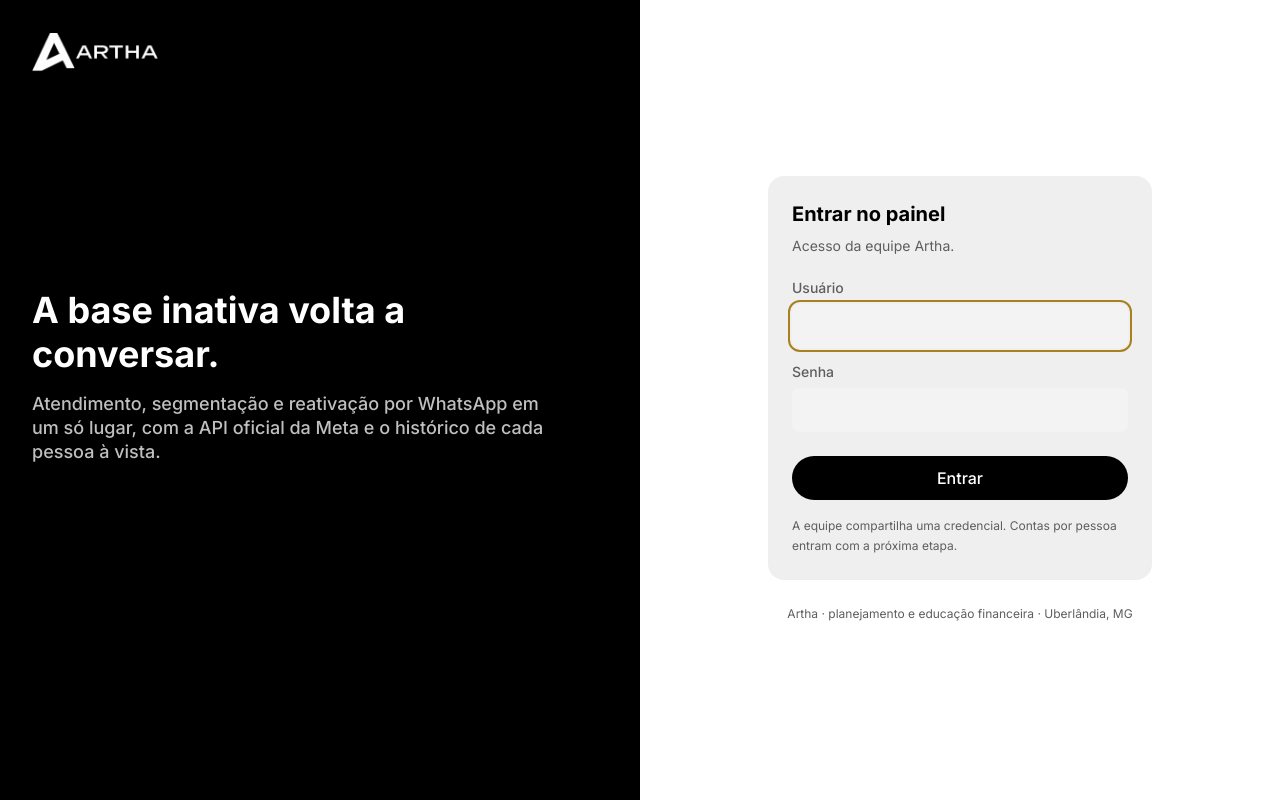
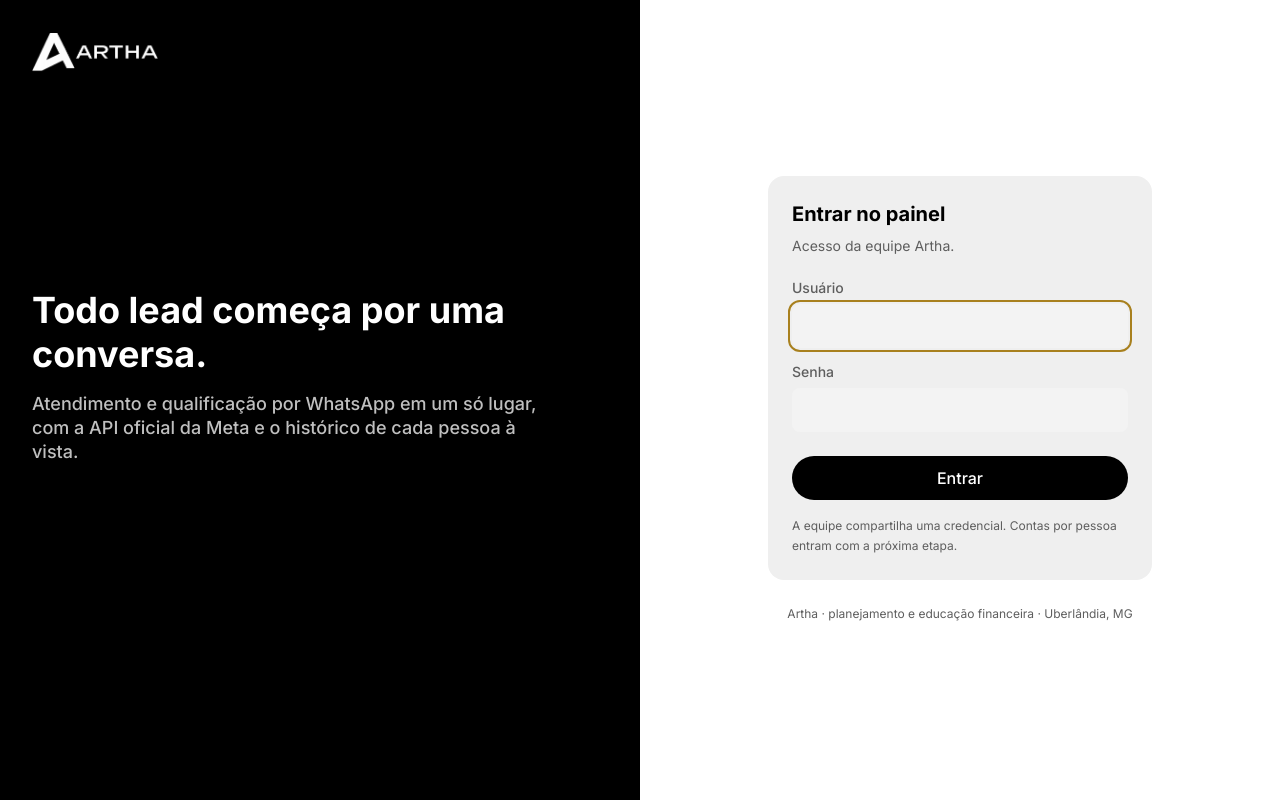
Before and after one commit to Kmzf777/Artha-Rafael, a Next.js app: page /login in a window 1280 px wide. Built offline with nearby package versions, Linux system fonts and the light colour scheme.

Commit message:
Login fala de atendimento, nao de base inativa

```diff
--- a/src/app/(auth)/layout.tsx
+++ b/src/app/(auth)/layout.tsx
@@ -14,9 +14,9 @@
 import Image from 'next/image'
 
 const DESTAQUES = [
-  { titulo: 'Reativação', nota: 'Régua por tempo sem acesso' },
   { titulo: 'Conversas', nota: 'Janela de 24h à vista' },
-  { titulo: 'Disparos', nota: 'Template aprovado e fila' },
+  { titulo: 'Leads', nota: 'Produto e etapa de cada um' },
+  { titulo: 'Relatórios', nota: 'Funil e volume de atendimento' },
 ] as const
 
 export default function AuthLayout({ children }: { children: React.ReactNode }) {
@@ -38,10 +38,10 @@ export default function AuthLayout({ children }: { children: React.ReactNode })
         </div>
 
         <div className="reveal-rise max-w-lg" style={{ animationDelay: '60ms' }}>
-          <p className="t-display-xl">A base inativa volta a conversar.</p>
+          <p className="t-display-xl">Todo lead começa por uma conversa.</p>
           <p className="mt-4 t-body-lg opacity-75">
-            Atendimento, segmentação e reativação por WhatsApp em um só lugar, com a API
-            oficial da Meta e o histórico de cada pessoa à vista.
+            Atendimento e qualificação por WhatsApp em um só lugar, com a API oficial da
+            Meta e o histórico de cada pessoa à vista.
           </p>
         </div>
 
```
